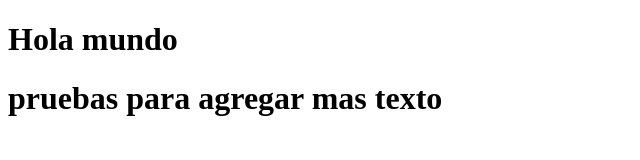
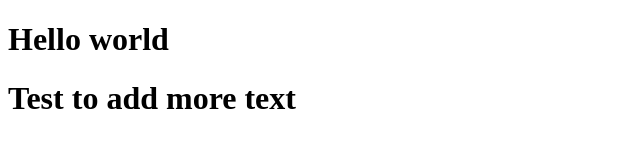
Before and after one commit to EdgarMedranoA/segundoRepoBedu, a plain HTML site: page index.html in a window 1280 px wide. Shown: the whole page, without its empty margins (0-640 px from the left). Drawn offline with Linux system fonts and the light colour scheme.

Commit message:
lemguage change

```diff
--- a/index.html
+++ b/index.html
@@ -4,10 +4,10 @@
     <meta charset="UTF-8">
     <meta http-equiv="X-UA-Compatible" content="IE=edge">
     <meta name="viewport" content="width=device-width, initial-scale=1.0">
-    <title>Pruebas de git</title>
+    <title>Git test</title>
 </head>
 <body>
-    <h1>Hola mundo</h1>
-    <h1>pruebas para agregar mas texto</h1>
+    <h1>Hello world</h1>
+    <h1>Test to add more text</h1>
 </body>
 </html>
```
